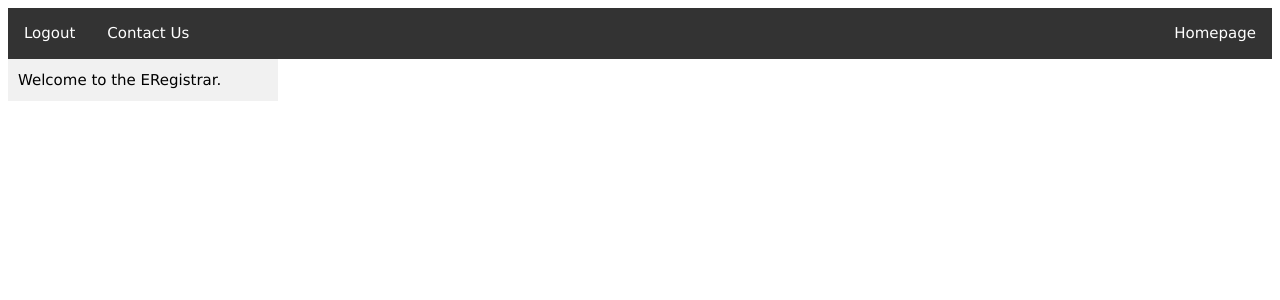
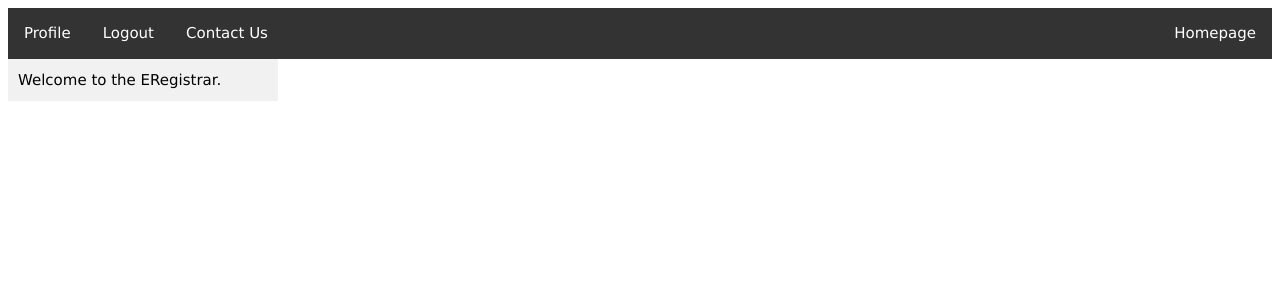
Before and after one commit to aradfir/registrar-portal-django, a Django app: page / in a window 1280 px wide. Shown: the top 300 px of the page. Run offline with Django 4.2, Linux system fonts and the light colour scheme; the first user in the database is signed in.

Commit message:
add profile page

```diff
--- a/portal/templates/portal/base.html
+++ b/portal/templates/portal/base.html
@@ -170,13 +170,14 @@ ul.border li:last-child {
 </style>
 <ul id="navbar" class="horizontal">
     {% if request.user.is_authenticated %}
+        <li><a id="profile" href="{% url 'portal:profile' %}">Profile</a></li>
         <li><a id="logout" href="{% url 'portal:logout' %}">Logout</a></li>
     {% else %}
         <li><a id="login" href="{% url 'portal:login' %}">Login</a></li>
-        <li><a id="Register" href="{% url 'portal:register' %}">Register</a></li>
+        <li><a id="register" href="{% url 'portal:register' %}">Register</a></li>
 
     {% endif %}
-    <li><a id="Register" href="{% url 'portal:contactus' %}">Contact Us</a></li>
+    <li><a id="contactus" href="{% url 'portal:contactus' %}">Contact Us</a></li>
     <li style="float:right"><a id="homepage" href="{% url 'portal:index' %}">Homepage</a></li>
 </ul>
 <div id="content">
--- a/portal/urls.py
+++ b/portal/urls.py
@@ -7,5 +7,6 @@ urlpatterns = [
     path('register/', Register.as_view(), name='register'),
     path('logout/', logout_view, name='logout'),
     path('login/', login_form, name='login'),
-path('contactus/', contact_us_form, name='contactus'),
+    path('contactus/', contact_us_form, name='contactus'),
+    path('profile/', profile_view, name='profile'),
 ]
--- a/portal/views.py
+++ b/portal/views.py
@@ -43,6 +43,11 @@ def login_form(request):
     return render(request, 'portal/login.html', {'form': form, 'request': request})
 
 
+@login_required
+def profile_view(request):
+    return render(request, "portal/profile.html", {'request': request})
+
+
 @require_http_methods(['POST', 'GET'])
 def contact_us_form(request):
     if request.method == "POST":
```
Also changed, not shown: portal/templates/portal/profile.html (added, +8 -0 lines).
